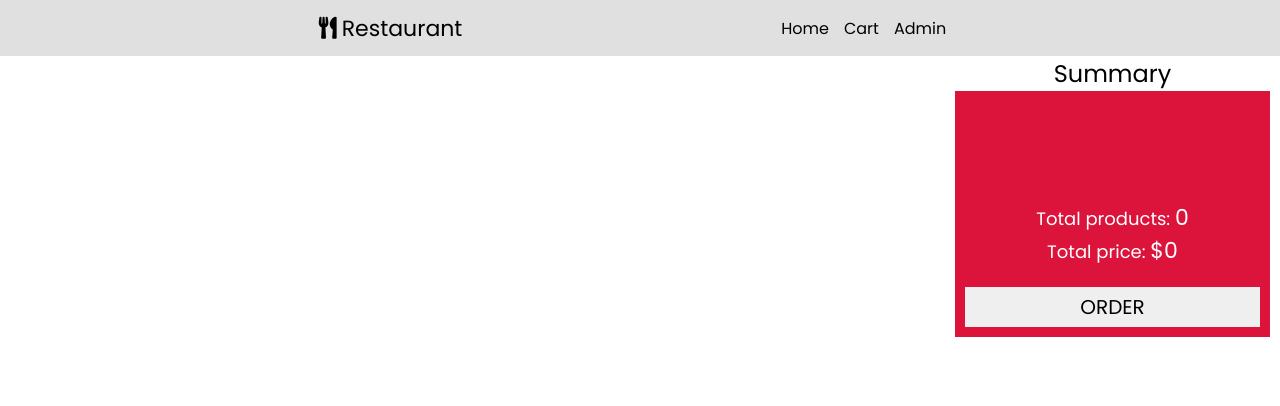
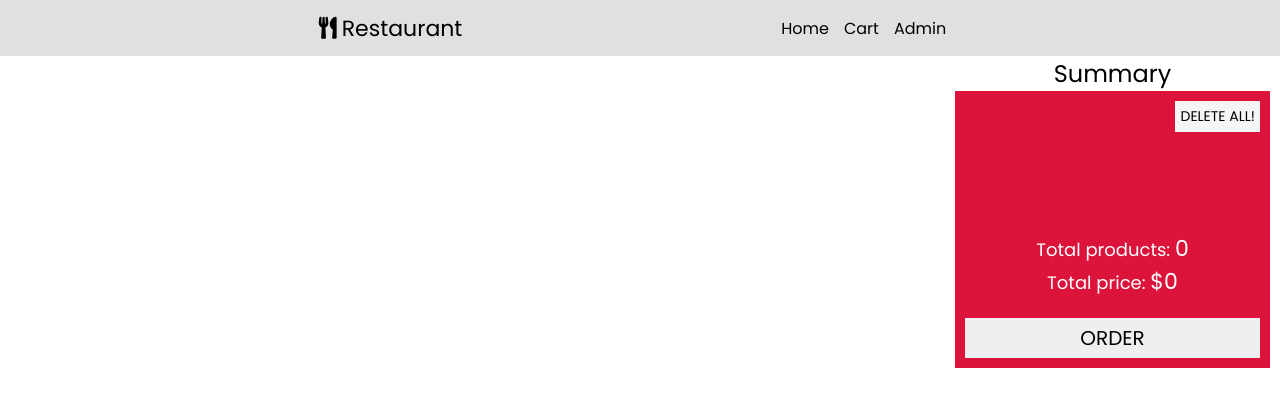
Before and after one commit to TimotijevicVlada/Restaurant_App_React_TS, a React (Create React App) app: page /cart in a window 1280 px wide. Shown: the top 406 px of the page. Built offline with nearby package versions, Linux system fonts and the light colour scheme.

Commit message:
Reduce method added. Delete all from cart btn.

```diff
--- a/src/components/Cart.tsx
+++ b/src/components/Cart.tsx
@@ -43,9 +43,10 @@ const Cart = () => {
             <div className='cart_total'>
                 <h2 className='total_title'>Summary</h2>
                 <div className='total_info'>
+                    <span onClick={() => setCart([])} className='delete_all'>DELETE ALL!</span>
                     <div className='total_products'>Total products: <span>{totalQuantity}</span></div>
                     <div className='total_price'>Total price: <span>${totalPrice}</span></div>
-                    <button className='order_btn'>ORDER</button>
+                    <button onClick={() => alert("Thank's for buying our food!")} className='order_btn'>ORDER</button>
                 </div>
             </div>
         </div>
--- a/src/context/Context.tsx
+++ b/src/context/Context.tsx
@@ -31,10 +31,9 @@ export const ProductsContextProvider = ({ children }: ProductsContextProviderPro
 
     //Print total quantity
     const printTotalQunatity = () => {
-        let total = 0;
-        cart.map(item => {
-            return (total += item.quantity)
-        })
+        const total = cart.reduce((accumulation, currentValue) => {
+            return accumulation + currentValue.quantity;
+        }, 0)
         setTotalQuantity(total);
     }
 
@@ -44,10 +43,9 @@ export const ProductsContextProvider = ({ children }: ProductsContextProviderPro
 
     //Print total price
     const printTotalPrice = () => {
-        let total = 0;
-        cart.map(item => {
-            return (total += item.quantity * item.price);
-        })
+        const total = cart.reduce((accumulation, currentValue) => {
+            return accumulation + (currentValue.price * currentValue.quantity);
+        }, 0)
         setTotalPrice(total);
     }
 
--- a/src/style/App.css
+++ b/src/style/App.css
@@ -225,6 +225,26 @@
   background-color: crimson;
   padding: 10px;
   text-align: center;
+  display: -webkit-box;
+  display: -ms-flexbox;
+  display: flex;
+  -webkit-box-orient: vertical;
+  -webkit-box-direction: normal;
+      -ms-flex-direction: column;
+          flex-direction: column;
+}
+
+.App .cart .cart_total .total_info .delete_all {
+  -ms-flex-item-align: end;
+      align-self: flex-end;
+  background-color: whitesmoke;
+  font-size: 14px;
+  padding: 5px;
+  cursor: pointer;
+}
+
+.App .cart .cart_total .total_info .delete_all:hover {
+  background-color: white;
 }
 
 .App .cart .cart_total .total_info .total_products {
--- a/src/style/App.scss
+++ b/src/style/App.scss
@@ -151,6 +151,18 @@
         background-color: crimson;
         padding: 10px;
         text-align: center;
+        display: flex;
+        flex-direction: column;
+        .delete_all {
+          align-self: flex-end;
+          background-color: whitesmoke;
+          font-size: 14px;
+          padding: 5px;
+          cursor: pointer;
+          &:hover {
+            background-color: white;
+          }
+        }
         .total_products {
           color: white;
           font-size: 18px;
```
Also changed, not shown: 1 other file (tests, documents, lock files or other folders).
